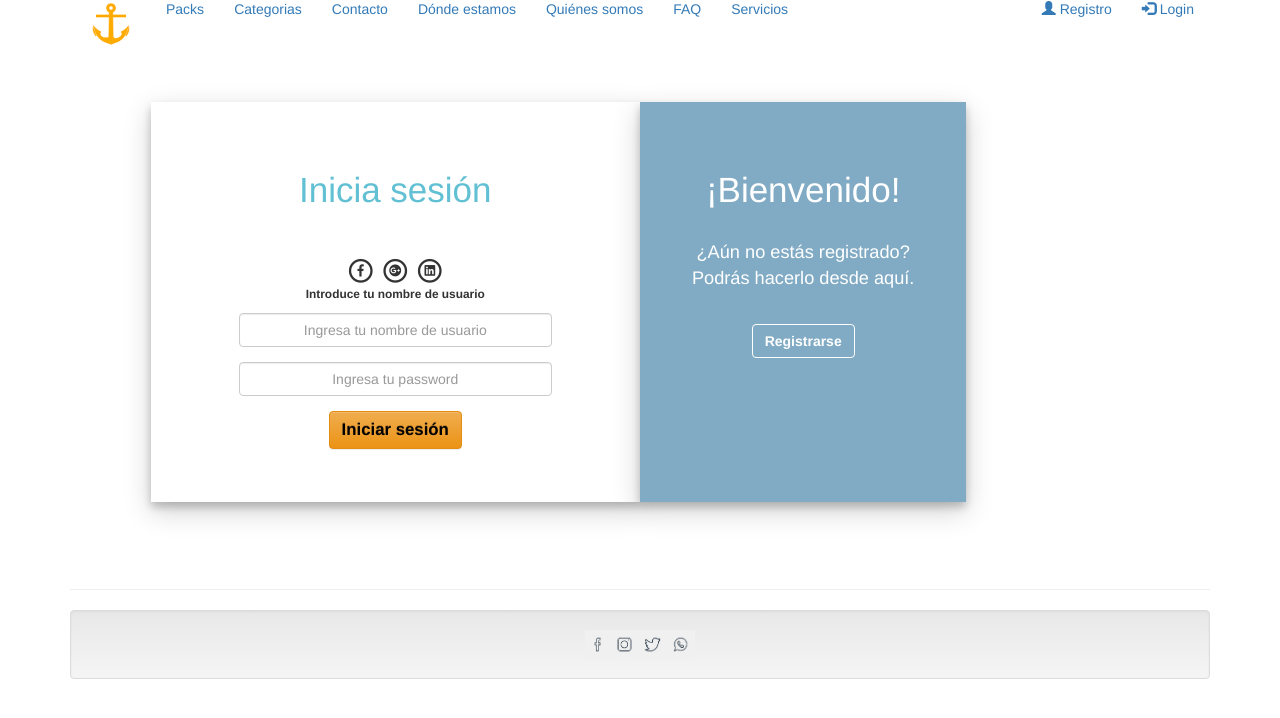
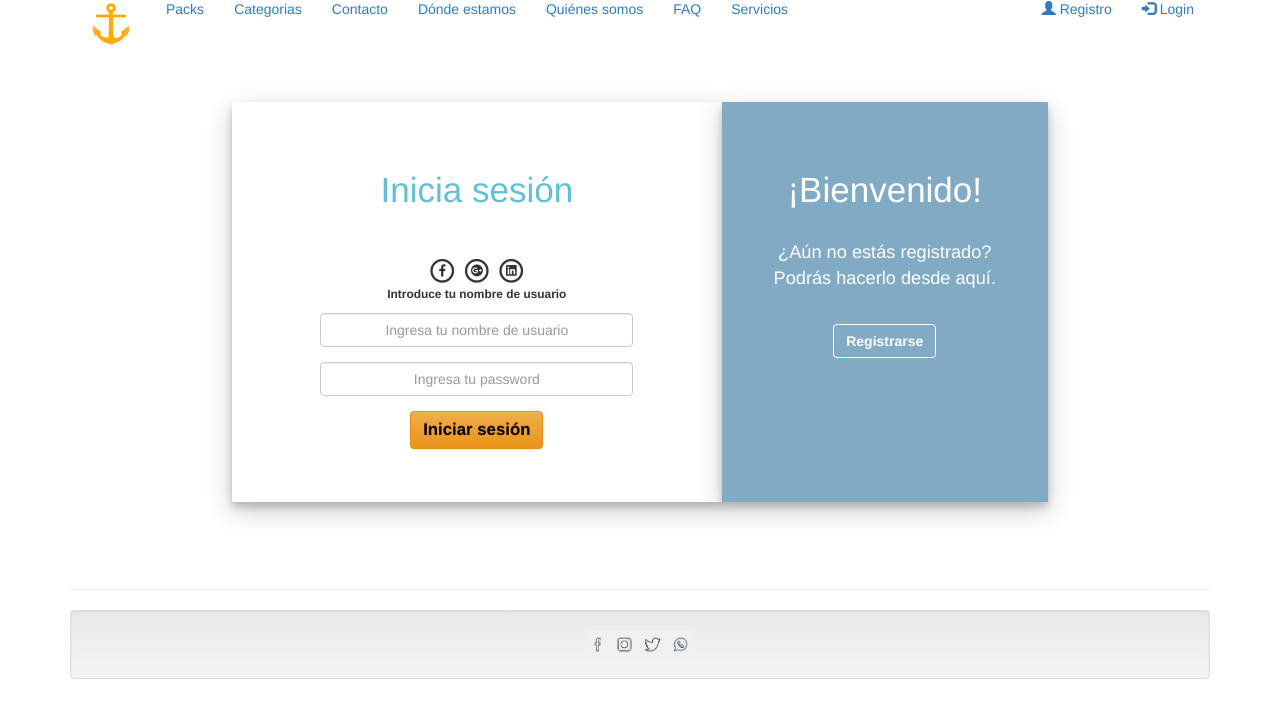
Before and after one commit to agarridogar/p8-uoc, a PHP site: template view/usuario/vista_login_usuario.php in a window 1280 px wide. Shown: the part 17-735 px from the top of the page. Run offline with PHP 8.4, Linux system fonts and the light colour scheme; the template is opened without the code that fills it, so the values that code supplies are empty; some libraries are stand-ins or nearby versions.

Commit message:
Centrado grid vista login

```diff
--- a/view/usuario/vista_login_usuario.php
+++ b/view/usuario/vista_login_usuario.php
@@ -4,7 +4,7 @@
 
 <div class="container login-container">
             <div class="row">
-                <div class="col-md-6 login-form-1">
+                <div class="col-md-6  col-md-offset-1 login-form-1">
                 <h3>Inicia sesión</h3>
                     <form action="?c=usuario&a=iniciarSesion" method="post" enctype="multipart/form-data">
                     <div class="text-center">
```
